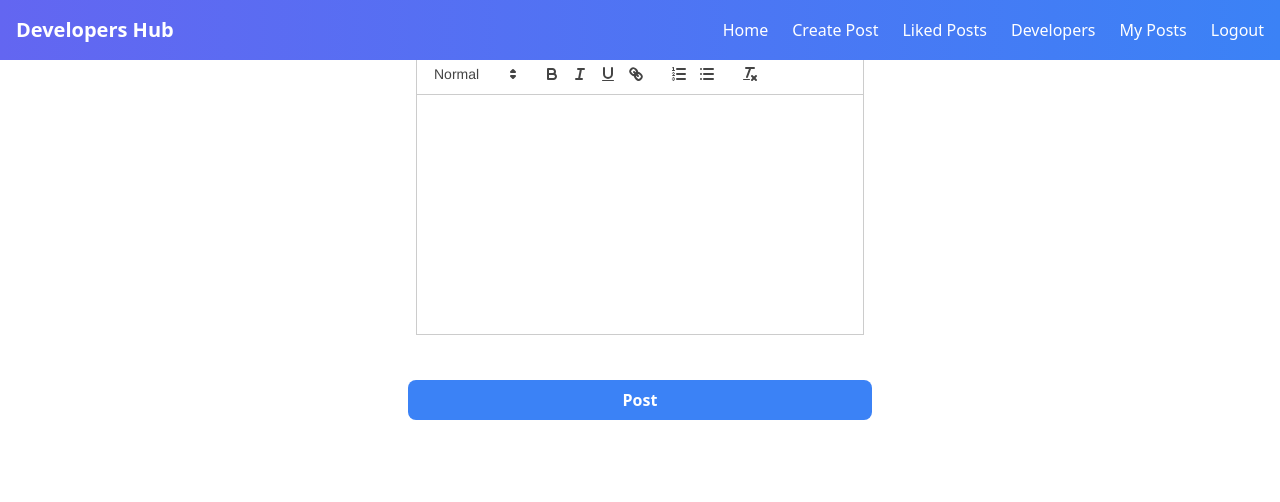
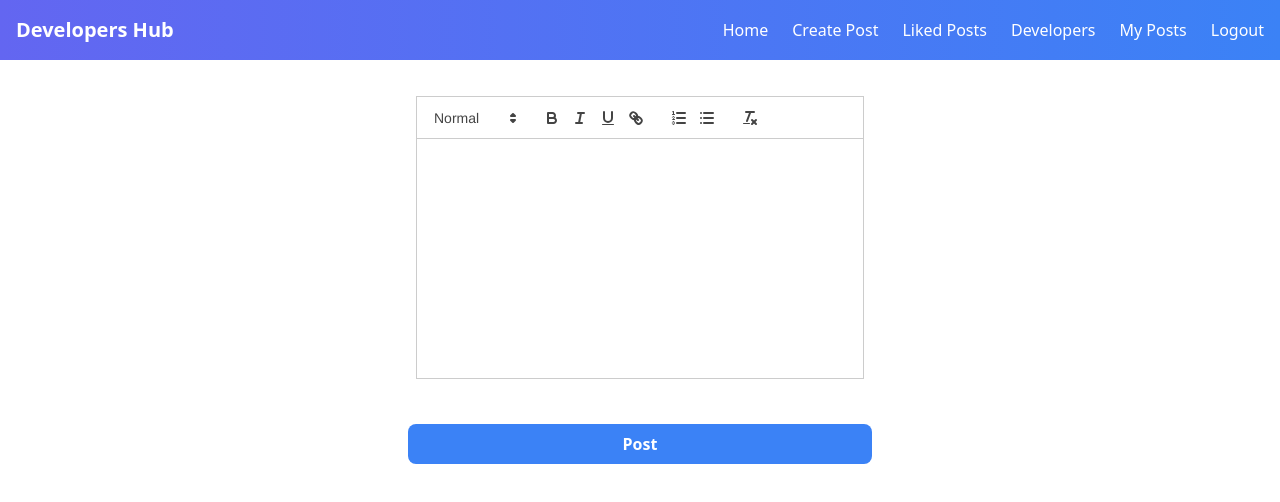
Before and after one commit to PraveenGokavarapu12/Developers-Hub, a React (Create React App) app in the folder frontend/: page /createpost in a window 1280 px wide. Shown: the top 502 px of the page. Built offline with nearby package versions, Linux system fonts and the light colour scheme; sample sign-in values are in the browser's storage.

Commit message:
Update CreatePosts.js

```diff
--- a/frontend/src/pages/CreatePosts.js
+++ b/frontend/src/pages/CreatePosts.js
@@ -36,7 +36,7 @@ const CreatePosts = () => {
 
   }
   return (
-    <div className="max-w-lg mx-auto p-6 bg-white  rounded-lg m-5 h-auto">
+    <div className="max-w-lg mx-auto p-6 bg-white  rounded-lg m-5 h-auto mt-16">
      <ReactQuill value={content} onChange={setContent} className='h-60 m-2' />
 
   <button className="mt-20 w-full bg-blue-500 hover:bg-blue-600 text-white font-semibold py-2 rounded-lg transition duration-200" onClick={onPost}>
```
